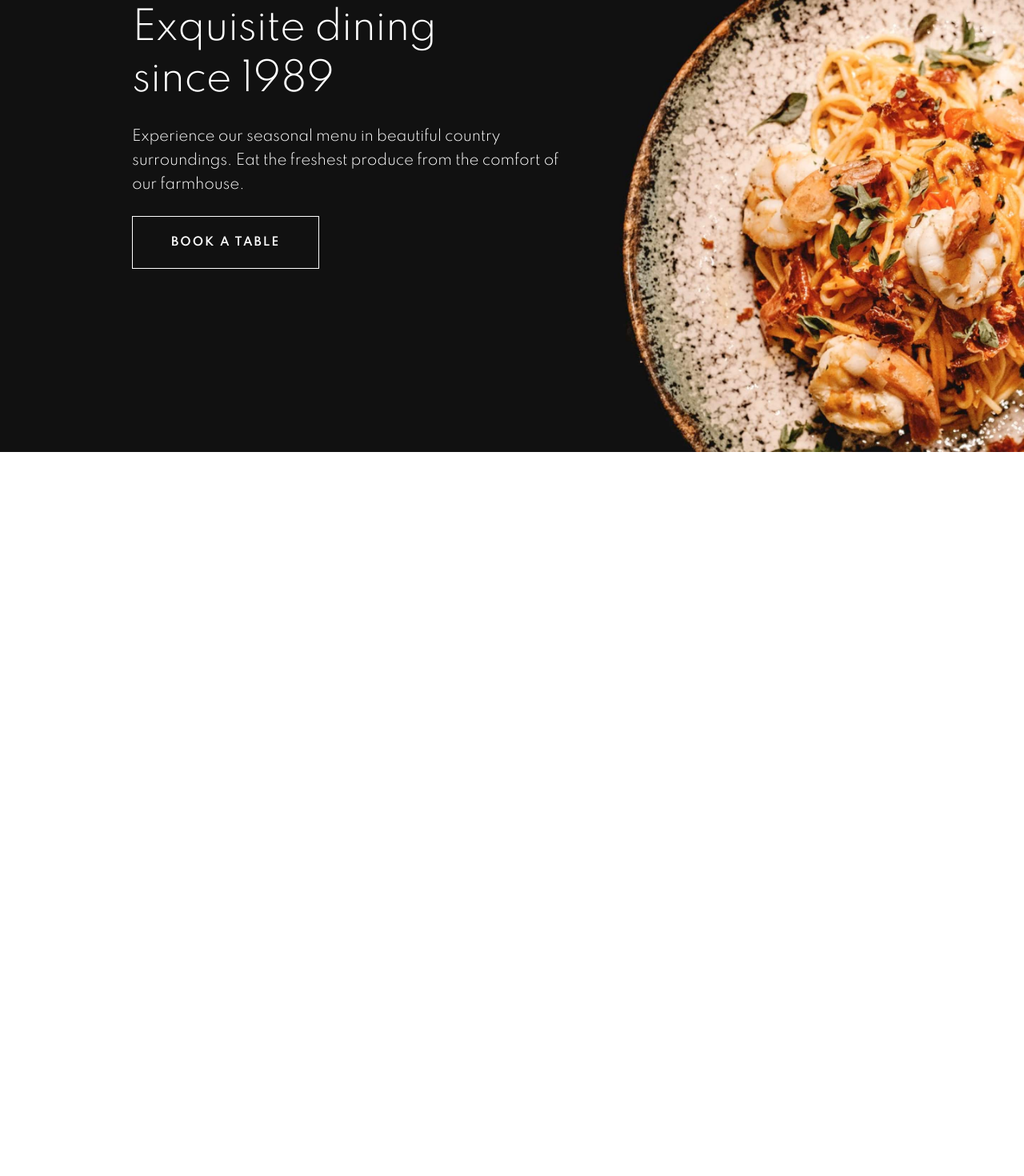
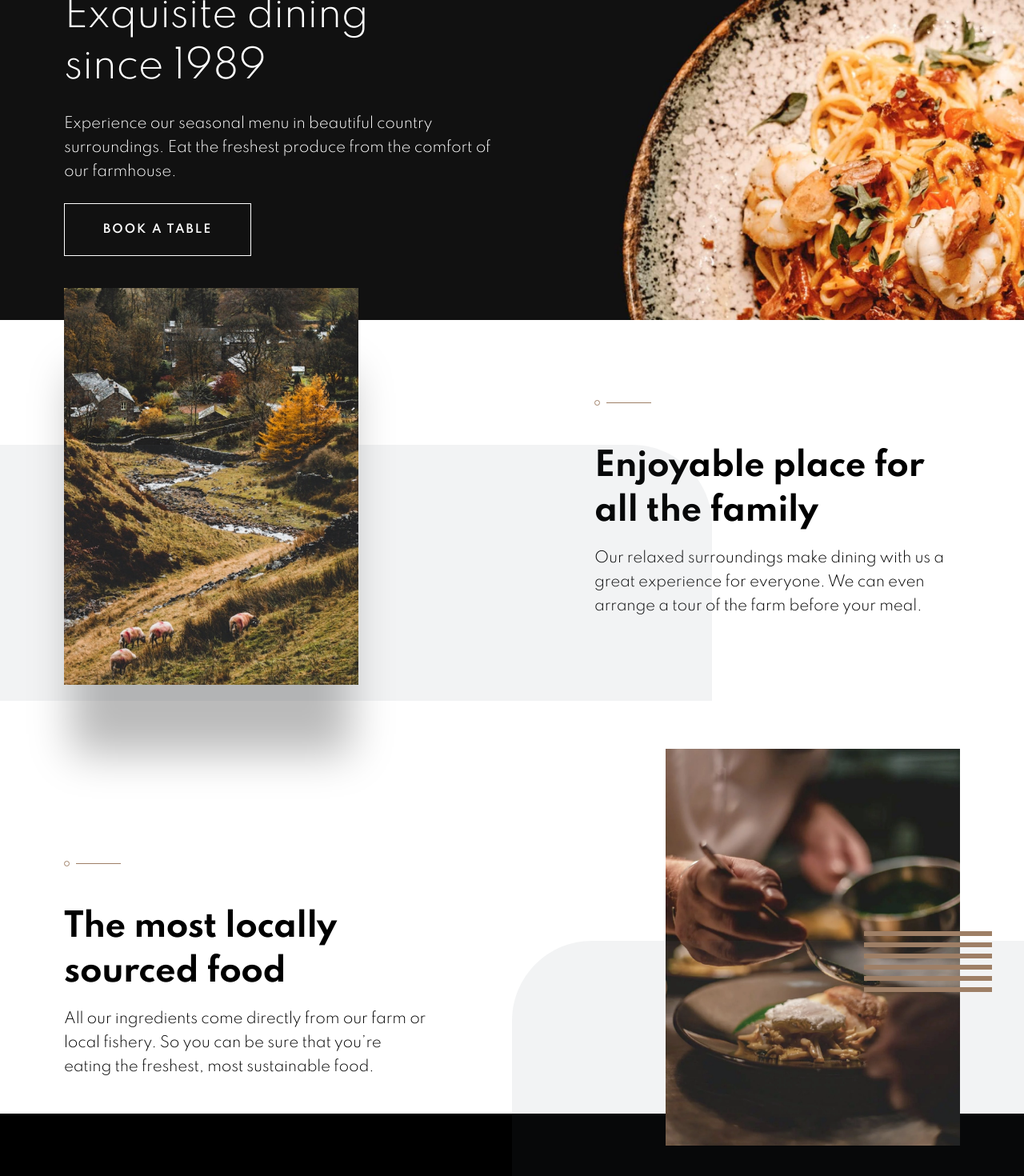
Before and after one commit to aryan2000sp/Dine_Webpage, a React (Create React App) app: page / in a window 1280 px wide. Shown: the part 164-1634 px from the top of the page at 80% size. Before the commit the page ends 820 px from the top, so only its background shows below. Built offline with nearby package versions, Linux system fonts and the light colour scheme.

Commit message:
Added upper section and animation to header section.

```diff
--- a/package.json
+++ b/package.json
@@ -7,6 +7,7 @@
     "@testing-library/jest-dom": "^5.14.1",
     "@testing-library/react": "^11.2.7",
     "@testing-library/user-event": "^12.8.3",
+    "framer-motion": "^4.1.17",
     "gh-pages": "^3.2.3",
     "node-sass": "^6.0.1",
     "react": "^17.0.2",
--- a/src/App.js
+++ b/src/App.js
@@ -1,6 +1,12 @@
 import Header from "./Components/Header/Header";
+import UpperSection from "./Components/Upper_Section/UpperSection";
 function App() {
-  return <Header />;
+  return (
+    <>
+      <Header />
+      <UpperSection />
+    </>
+  );
 }
 
 export default App;
--- a/src/Components/Header/Header.jsx
+++ b/src/Components/Header/Header.jsx
@@ -1,5 +1,5 @@
 import { ReactComponent as Logo } from "../../images/logo.svg";
-
+import { motion } from "framer-motion";
 const Header = () => {
   return (
     <section className="header-section">
@@ -8,16 +8,32 @@ const Header = () => {
           <Logo />
         </div>
         <div className="info flex-col flex-col-ai-c">
-          <h1>
+          <motion.h1
+            initial={{ x: "-100vw", opacity: 0 }}
+            animate={{ x: "0", opacity: 1 }}
+            transition={{ delay: 0.5, type: "spring", stiffness: 70 }}
+          >
             Exquisite dining <br /> since 1989
-          </h1>
-          <div className="paragraph">
+          </motion.h1>
+          <motion.div
+            className="paragraph"
+            initial={{ x: "-100vw", opacity: 0 }}
+            animate={{ x: "0", opacity: 1 }}
+            transition={{ delay: 1, type: "spring", stiffness: 70 }}
+          >
             <p className="mobile-paragraph">
               Experience our seasonal menu in beautiful country surroundings.
               Eat the freshest produce from the comfort of our farmhouse.
             </p>
-          </div>
-          <button className="btn-dark">BOOK A TABLE</button>
+          </motion.div>
+          <motion.button
+            className="btn-dark"
+            initial={{ x: "-100vw", opacity: 0 }}
+            animate={{ x: "0", opacity: 1 }}
+            transition={{ delay: 1.5, type: "spring", stiffness: 70 }}
+          >
+            BOOK A TABLE
+          </motion.button>
         </div>
       </article>
     </section>
--- /dev/null
+++ b/src/Components/Upper_Section/UpperSection.jsx
@@ -0,0 +1,50 @@
+import img1 from "../../images/homepage/enjoyable-place-mobile@2x.jpg";
+import img2 from "../../images/homepage/locally-sourced-mobile@2x.jpg";
+import { ReactComponent as Curve1 } from "../../images/patterns/pattern-curve-top-right.svg";
+import { ReactComponent as Curve2 } from "../../images/patterns/pattern-curve-top-left.svg";
+import { ReactComponent as Divide } from "../../images/patterns/pattern-divide.svg";
+const UpperSection = () => {
+  return (
+    <>
+      <section className="upper-section">
+        <article className="upper-section-col-1 upper-section-col flex-col flex-col-ai-c">
+          <div className="design-curve-1">
+            <Curve1 className="upper-section-curve-1" />
+          </div>
+          <img src={img1} alt="enjoyable-place-mobile@2x" className="image1" />
+          <div className="info info-1 flex-col flex-col-ai-c">
+            <Divide className="divide" />
+            <h2>Enjoyable place for all the family</h2>
+            <p className="mobile-paragraph">
+              Our relaxed surroundings make dining with us a great experience
+              for everyone. We can even arrange a tour of the farm before your
+              meal.
+            </p>
+          </div>
+        </article>
+        <article className="upper-section-col-2 upper-section-col flex-col flex-col-ai-c">
+          <div className="design-curve-2">
+            <Curve2 className="upper-section-curve-2" />
+          </div>
+          <img src={img2} alt="locally-sourced-mobile@2x" className="image2" />
+          <div className="info info-2 flex-col flex-col-ai-c">
+            <Divide className="divide" />
+            <h2>The most locally sourced food</h2>
+            <p className="mobile-paragraph">
+              All our ingredients come directly from our farm or local fishery.
+              So you can be sure that you’re eating the freshest, most
+              sustainable food.
+            </p>
+          </div>
+        </article>
+      </section>
+      <section style={{ background: "black" }}>
+        <h1>Hey</h1>
+        <h1>Hey</h1>
+        <h1>Hey</h1>
+      </section>
+    </>
+  );
+};
+
+export default UpperSection;
--- a/src/scss/_header.scss
+++ b/src/scss/_header.scss
@@ -6,7 +6,6 @@
   padding-left: 1.5rem;
   padding-right: 1.5rem;
   padding-bottom: 9.5rem;
-  // padding: 14.5rem 1.5rem 9.5rem 1.5rem;
 
   &-article {
     .info {
@@ -64,7 +63,7 @@
 
     &-article {
       .info {
-        max-width: 100%;
+        max-width: 70%;
         > h1 {
           font-size: 3rem;
           line-height: 4rem;
@@ -92,12 +91,13 @@
 // For width 1024px and above
 @include breakpoint-up(large) {
   .header-section {
-    height: 51.25rem;
-    padding-right: 27rem;
-    padding-left: 10.3125rem;
-    padding-top: 4rem;
+    height: auto;
+    padding-right: 14rem;
+    padding-left: 5rem;
+    padding-top: 3rem;
+    padding-bottom: 5rem;
     background-image: url(../images/homepage/hero-bg-desktop@2x.jpg);
-    background-size: contain;
+    background-size: cover;
     background-repeat: no-repeat;
     &-article {
       align-items: flex-start;
@@ -121,11 +121,16 @@
   }
 }
 
-// For width 1440px and above
+// For width 1300px and above
 @include breakpoint-up(x-large) {
   .header-section {
+    padding-right: 27rem;
+    padding-left: 10.3125rem;
+    padding-top: 4rem;
+    padding-bottom: 13.5rem;
     background-size: cover;
     &-article {
+      max-width: 100%;
       align-items: flex-start;
       .info {
         max-width: 32.6875rem;
--- a/src/scss/_mixin.scss
+++ b/src/scss/_mixin.scss
@@ -1,10 +1,10 @@
 // Add Breakpoints here
-// 450px, 768px, 1024px, 1440px,
+// 450px, 768px, 1024px, 1300px,
 $breakpoints-up: (
   "small": "28.125em",
   "medium": "48em",
   "large": "64em",
-  "x-large": "90em",
+  "x-large": "81.25em",
 );
 
 // // 330px, 900px, 1300px
--- /dev/null
+++ b/src/scss/_upper_section.scss
@@ -0,0 +1,211 @@
+.upper-section {
+  position: relative;
+
+  &-col {
+    position: relative;
+    top: -4.5rem;
+    right: 0rem;
+    padding-left: 1.5rem;
+    padding-right: 1.5rem;
+    margin-bottom: 5rem;
+    > img {
+      display: block;
+      width: 100%;
+      box-shadow: 0px 72px 50px -10px #bbb;
+    }
+
+    .info {
+      max-width: 20.4375rem;
+      margin-top: 3rem;
+      .divide {
+        margin-bottom: 2rem;
+      }
+      > h2 {
+        text-align: center;
+        font-size: 2rem;
+        line-height: 2.5rem;
+        letter-spacing: -0.4px;
+        margin-bottom: 1rem;
+      }
+      > p {
+        text-align: center;
+      }
+    }
+
+    .design-curve-1 {
+      display: none;
+      position: absolute;
+      top: 12.25rem;
+      right: 24.375rem;
+    }
+
+    .design-curve-2 {
+      display: none;
+      width: 50%;
+      overflow: hidden;
+      position: absolute;
+      top: 29.5625rem;
+
+      right: 0rem;
+    }
+  }
+}
+
+// Media Queries
+
+// For width 768px and above
+@include breakpoint-up(medium) {
+  .upper-section {
+    &-col {
+      top: -6rem;
+      margin-bottom: 7.5rem;
+      padding-right: 6.125rem;
+      padding-left: 6.125rem;
+      > img {
+        box-shadow: 0px 96px 50px -10px #bbb;
+      }
+      .image1 {
+        content: url(../images/homepage/enjoyable-place-tablet@2x.jpg);
+      }
+
+      .image2 {
+        content: url(../images/homepage/locally-sourced-tablet@2x.jpg);
+      }
+
+      .info {
+        max-width: 28.5625rem;
+        margin-top: 3.5rem;
+        .divide {
+          margin-bottom: 3rem;
+        }
+        > h2 {
+          font-size: 2.5rem;
+          line-height: 3.5rem;
+          letter-spacing: -0.5px;
+        }
+        > p {
+          font-size: 1.125rem;
+          line-height: 1.875rem;
+          letter-spacing: -0.22px;
+        }
+      }
+
+      .design-curve-1 {
+        display: block;
+      }
+      .design-curve-2 {
+        display: block;
+      }
+    }
+
+    &-col-2 {
+      margin-bottom: 0rem;
+      &::after {
+        content: url(../images/patterns/pattern-lines.svg);
+        position: absolute;
+        top: 14.25rem;
+        right: 2.5rem;
+      }
+    }
+  }
+}
+
+// For width 1024px and above
+@include breakpoint-up(large) {
+  .upper-section {
+    &-col {
+      top: 0rem;
+      width: 100%;
+      flex-direction: row;
+      justify-content: space-between;
+      padding-left: 5rem;
+      padding-right: 5rem;
+      > img {
+        width: 23rem;
+        height: 31rem;
+      }
+
+      .image1 {
+        content: url(../images/homepage/enjoyable-place-desktop@2x.jpg);
+      }
+      .image2 {
+        content: url(../images/homepage/locally-sourced-desktop@2x.jpg);
+      }
+
+      .design-curve-2 {
+        top: 15rem;
+      }
+
+      .info {
+        align-items: flex-start;
+        > h2 {
+          text-align: left;
+        }
+        > p {
+          text-align: left;
+        }
+      }
+    }
+    &-col-1 {
+      top: -2.5rem;
+      margin-bottom: 0rem;
+      .info-1 {
+        margin-left: 5rem;
+      }
+    }
+    &-col-2 {
+      top: 2.5rem;
+      flex-direction: row-reverse;
+      > img {
+        box-shadow: none;
+      }
+
+      .info-2 {
+        margin-right: 5rem;
+      }
+    }
+  }
+}
+
+// For width 1300px and above
+@include breakpoint-up(x-large) {
+  .upper-section {
+    &-col {
+      top: 0rem;
+      width: 100%;
+      flex-direction: row;
+      justify-content: space-between;
+      padding-left: 10.3125rem;
+      padding-right: 10.3125rem;
+      > img {
+        width: 33.75rem;
+        height: 45rem;
+      }
+      .image1 {
+        content: url(../images/homepage/enjoyable-place-desktop@2x.jpg);
+      }
+      .image2 {
+        content: url(../images/homepage/locally-sourced-desktop@2x.jpg);
+      }
+
+      .design-curve-1 {
+        left: 0rem;
+        top: 20rem;
+        right: 34.0625rem;
+      }
+
+      .design-curve-2 {
+        top: 20rem;
+        width: 55.9375rem;
+      }
+    }
+    &-col-1 {
+      top: -4.375rem;
+      margin-bottom: 0rem;
+    }
+    &-col-2 {
+      top: 5rem;
+      flex-direction: row-reverse;
+    }
+  }
+}
--- a/src/scss/main.scss
+++ b/src/scss/main.scss
@@ -1,3 +1,4 @@
 @import "_mixin.scss";
 @import "_global.scss";
 @import "_header.scss";
+@import "_upper_section.scss";
```
Also changed, not shown: 1 other file (tests, documents, lock files or other folders).
